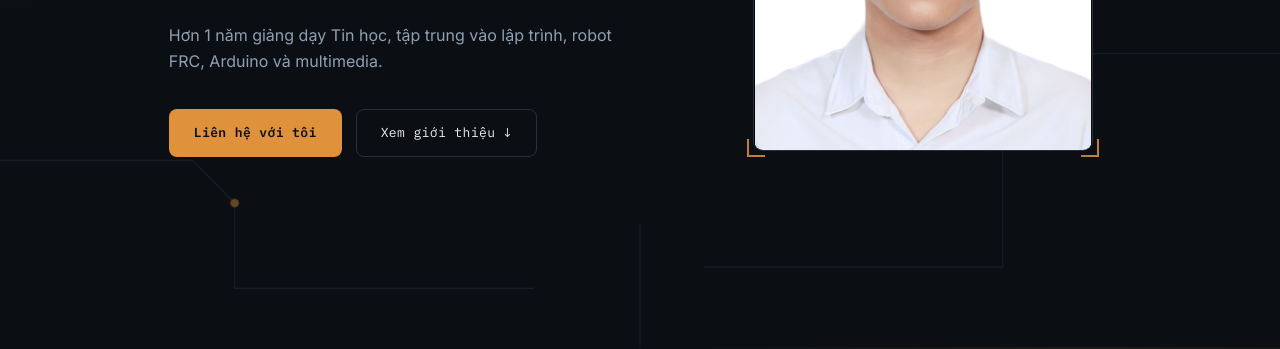
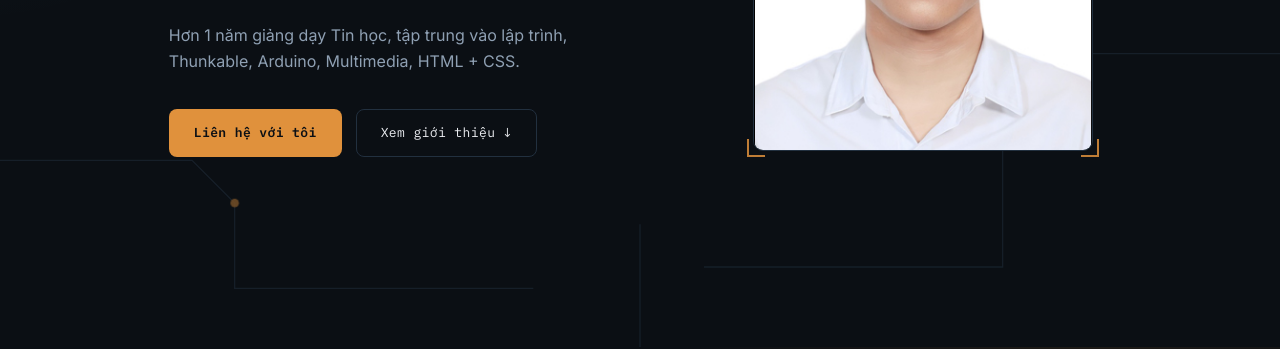
Before and after one commit to KhaHo2002/CV_online, a plain HTML site: page index.html in a window 1280 px wide. Shown: the part 453-802 px from the top of the page. Drawn offline with Linux system fonts and the light colour scheme.

Commit message:
push code

```diff
--- a/index.html
+++ b/index.html
@@ -68,7 +68,7 @@
             <h2> <span class="accent">Giáo viên Tin học tại LSTS</span></h2>
           </h1>
           <div class="type-line mono" id="typeLine"></div>
-          <p class="hero-desc">Hơn 1 năm giảng dạy Tin học, tập trung vào lập trình, robot FRC, Arduino và multimedia.
+          <p class="hero-desc">Hơn 1 năm giảng dạy Tin học, tập trung vào lập trình, Thunkable, Arduino, Multimedia, HTML + CSS.
           </p>
           <div class="btn-row">
             <a href="#contact" class="btn btn-primary">Liên hệ với tôi</a>
@@ -359,7 +359,7 @@
     });
 
     // Typewriter subtitle
-    const phrases = ["Lập trình", "FRC Robotics", "Arduino", "Multimedia"];
+    const phrases = ["Lập trình", "Thunkable", "Arduino", "Multimedia", "HTML + CSS" ];
     const typeEl = document.getElementById('typeLine');
     let pIndex = 0, cIndex = 0, deleting = false;
     const prefersReduced = window.matchMedia('(prefers-reduced-motion: reduce)').matches;
```
